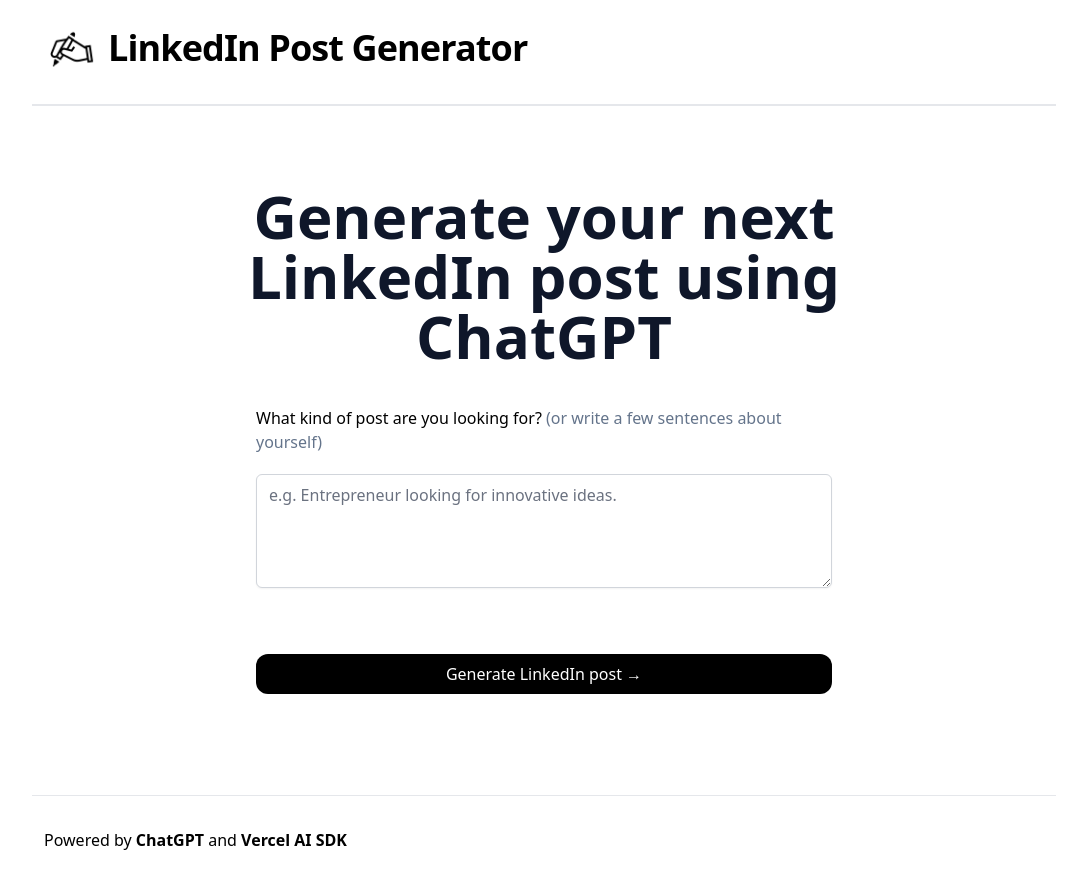
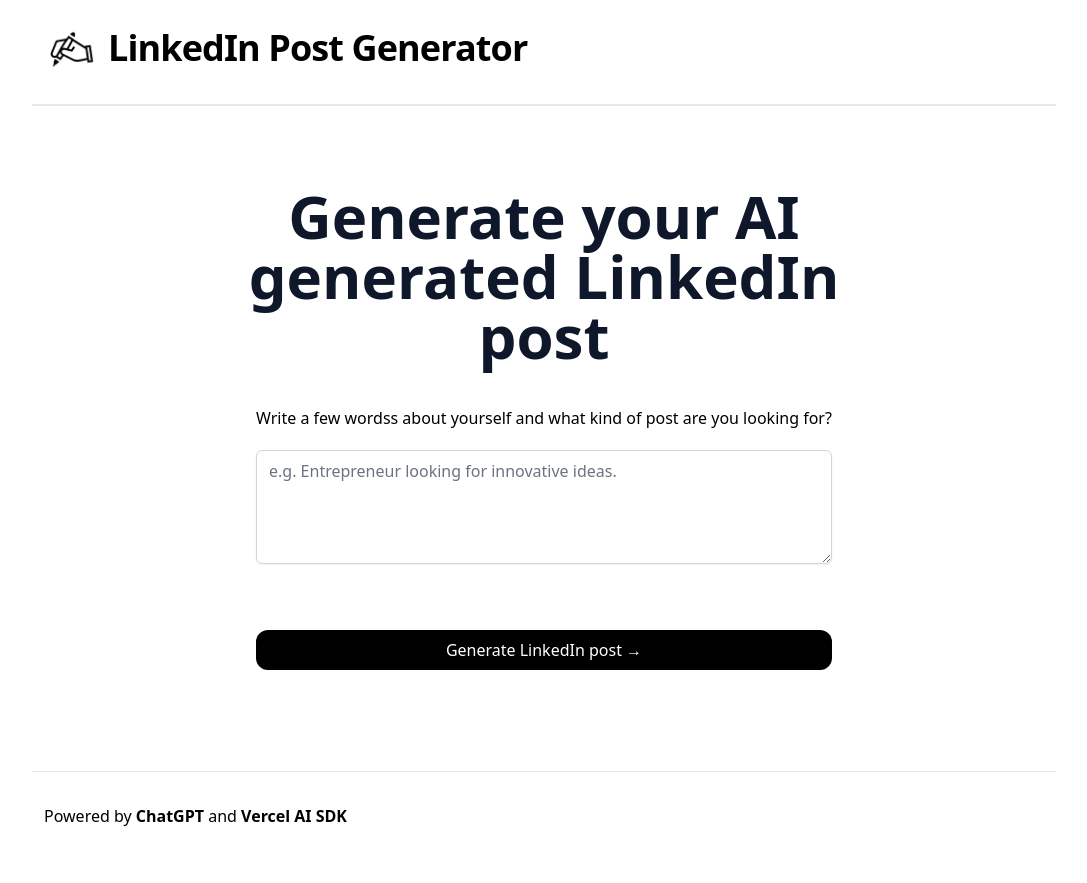
Before and after one commit to joyceannie/AIPostGenerator, a Next.js app: page / in a window 1280 px wide. Shown: the whole page, without its empty margins (96-1183 px from the left). After the commit the page ends 859 px from the top, so only its background shows below. Built offline with nearby package versions, Linux system fonts and the light colour scheme.

Commit message:
Updated UI

```diff
--- a/app/page.tsx
+++ b/app/page.tsx
@@ -41,16 +41,13 @@
       <main className="flex flex-1 w-full flex-col items-center justify-center text-center px-4 mt-12 sm:mt-20">
 
         <h1 className="sm:text-6xl text-4xl max-w-[708px] font-bold text-slate-900">
-          Generate your next LinkedIn post using ChatGPT
+          Generate your AI generated LinkedIn post
         </h1>
         <form className="max-w-xl w-full" onSubmit={onSubmit}>
           <div className="flex mt-10 items-center space-x-3">
 
             <p className="text-left font-medium">
-              What kind of post are you looking for?{' '}
-              <span className="text-slate-500">
-                (or write a few sentences about yourself)
-              </span>
+            Write a few wordss about yourself and what kind of post are you looking for?{' '}
             </p>
           </div>
           <textarea
```
